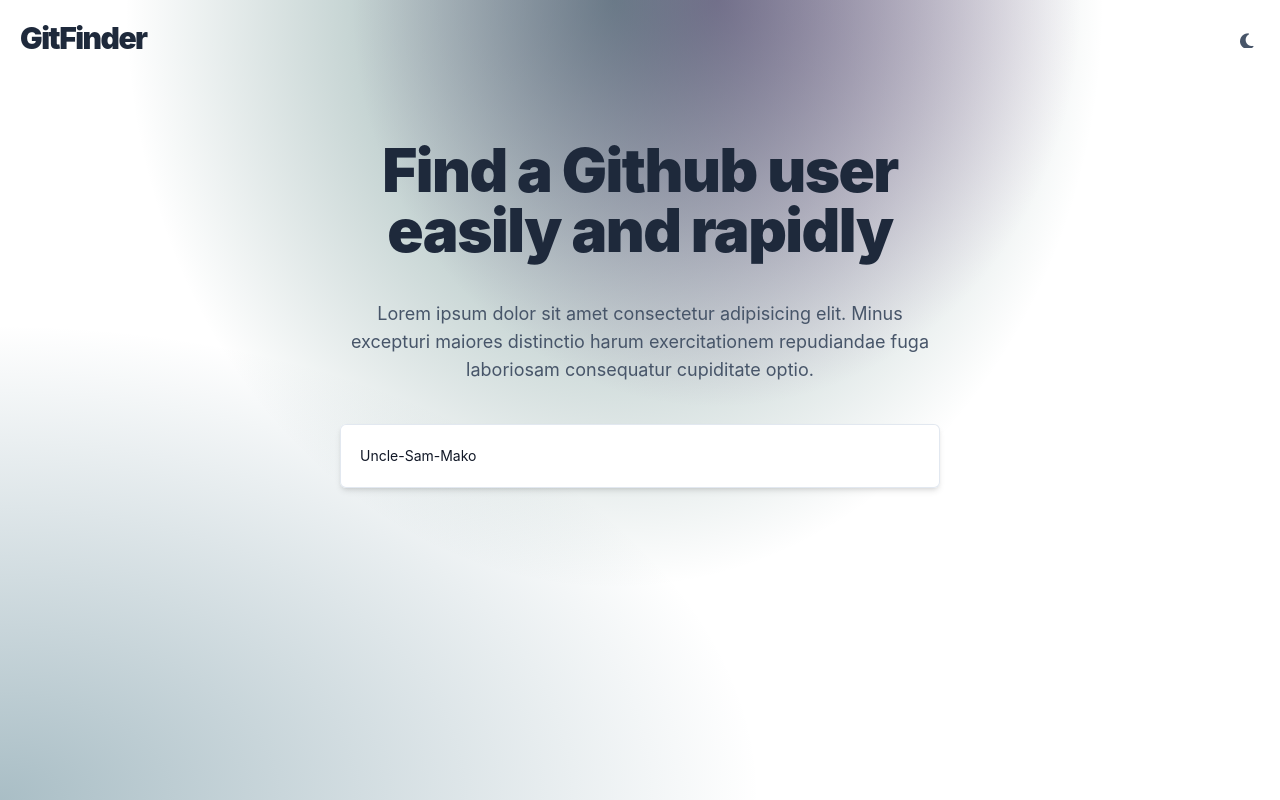
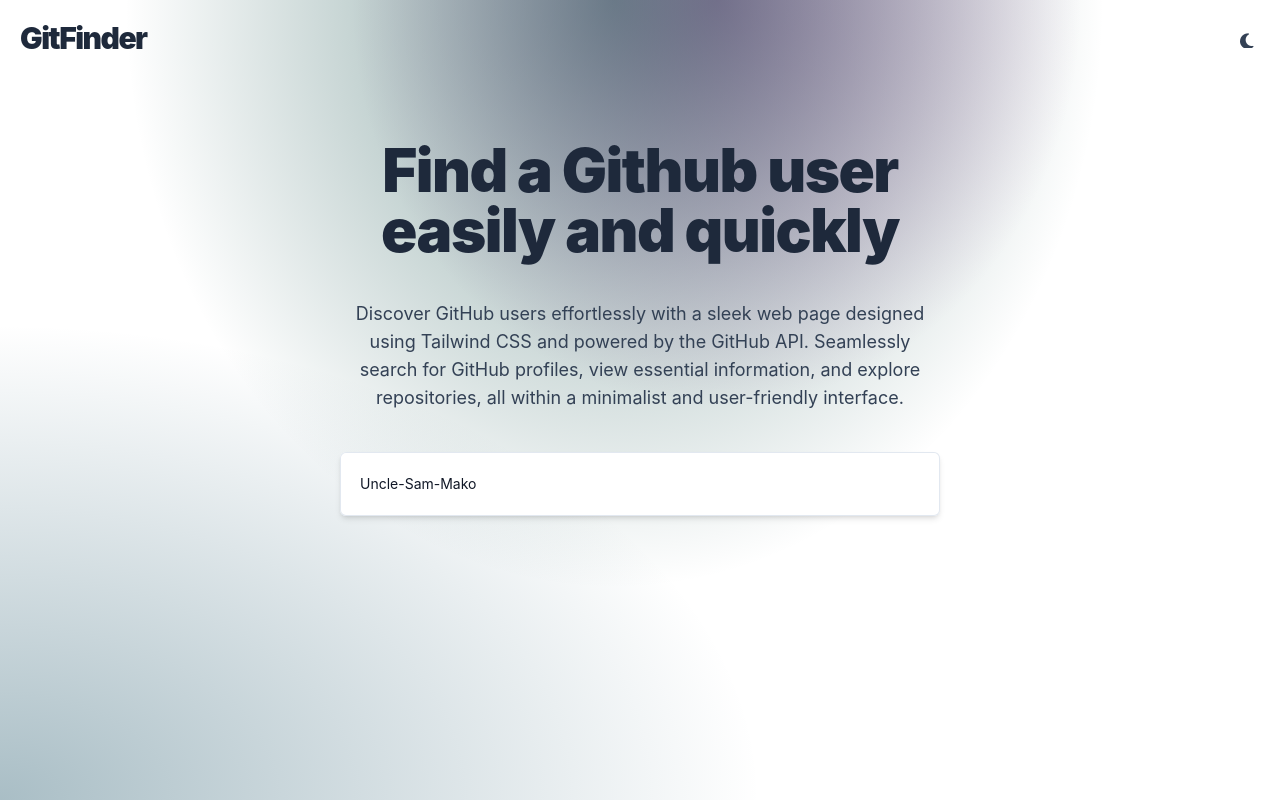
Before and after one commit to Uncle-Sam-Mako/GitFinder, a website with bundled scripts: page index.html in a window 1280 px wide. Built offline with nearby package versions, Linux system fonts and the light colour scheme; some packages are replaced by stand-ins of ours; no server answers.

Commit message:
Edit homepage texts and typo styles

```diff
--- a/css/input.css
+++ b/css/input.css
@@ -9,7 +9,7 @@
 body {
     min-height: 100vh;
     font-family: 'Inter', sans-serif;
-    @apply text-slate-600 dark:text-slate-200;
+    @apply text-slate-700 dark:text-zinc-400;
 
     background-image: radial-gradient(at 48% 0%, rgb(19 78 74 / 52%) 0, transparent 52%), radial-gradient(at 56% 0%, rgb(112 26 117 / 52%) 0, transparent 36%), radial-gradient(at 0% 100%, rgb(22 78 99 / 37%) 0, transparent 42%);
 }
--- a/index.html
+++ b/index.html
@@ -21,8 +21,8 @@
             </div>
         </div>
         <div class="search-form-container md:w-3/6 my-16 mx-auto sm:px-5 px-2">
-            <h1 class="welcome-title my-10 text-center text-4xl sm:text-5xl lg:text-6xl font-black text-slate-800 dark:text-slate-100 tracking-tight">Find a Github user easily and rapidly</h1>
-            <p class="text-lg mb-10 text-center">Lorem ipsum dolor sit amet consectetur adipisicing elit. Minus excepturi maiores distinctio harum exercitationem repudiandae fuga laboriosam consequatur cupiditate optio.</p>
+            <h1 class="welcome-title my-10 text-center text-4xl sm:text-5xl lg:text-6xl font-black text-slate-800 dark:text-slate-100 tracking-tight">Find a Github user easily and quickly</h1>
+            <p class="text-lg mb-10 text-center">Discover GitHub users effortlessly with a sleek web page designed using Tailwind CSS and powered by the GitHub API. Seamlessly search for GitHub profiles, view essential information, and explore repositories, all within a minimalist and user-friendly interface.</p>
 
             <div class="search-form mt-5">
                 <form action="" id="search_form">
```
Also changed, not shown: dist/output.css.
